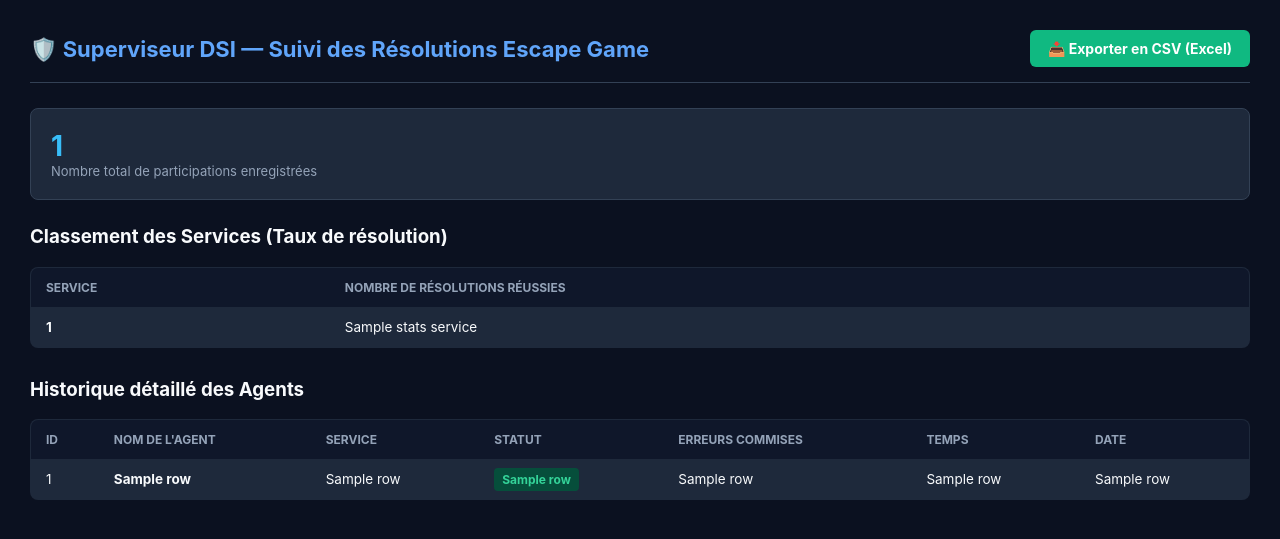
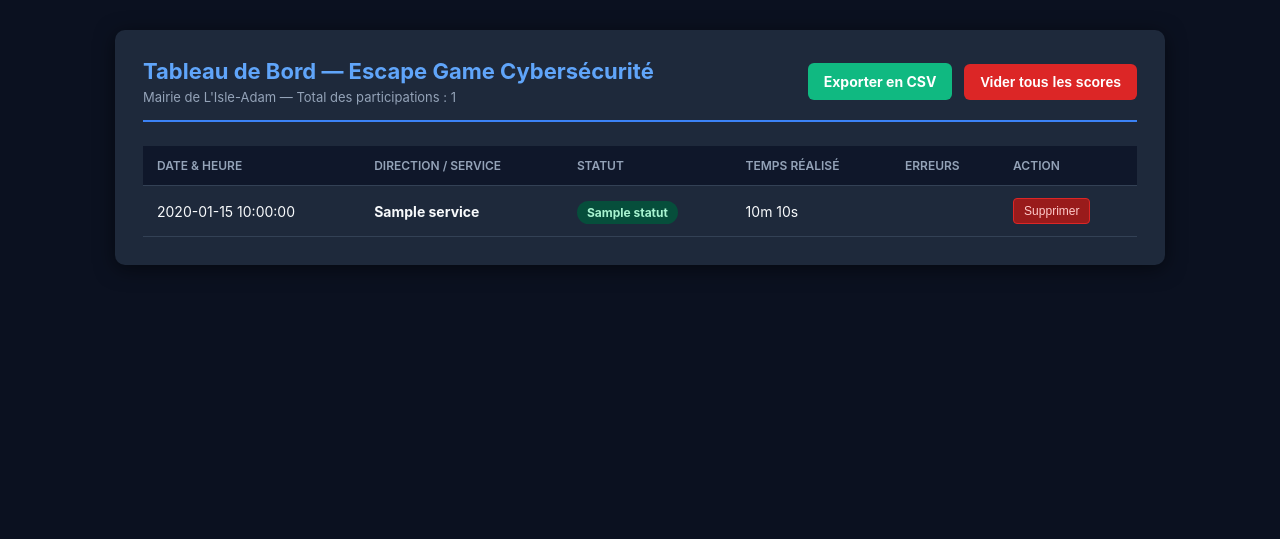
Before and after one commit to Kyotani9/escape-game-cyber, a Flask app: template templates/admin_escape.html in a window 1280 px wide. Shown: the top 539 px of the page. Run offline with Flask 3, Linux system fonts and the light colour scheme; the template is opened without the code that fills it: most values are stand-ins (such as "Sample title", 1, 10 or a date in 2020); some libraries are stand-ins or nearby versions.

Commit message:
Mise a jour complete des templates admin_escape, coffre et victoire

```diff
--- a/templates/admin_escape.html
+++ b/templates/admin_escape.html
@@ -2,81 +2,75 @@
 <html lang="fr">
 <head>
     <meta charset="UTF-8">
-    <title>Espace Superviseur DSI — Escape Game</title>
+    <title>Administration — Scores Escape Game Cyber</title>
     <style>
         * { box-sizing: border-box; }
         body { font-family: -apple-system, BlinkMacSystemFont, "Segoe UI", Roboto, sans-serif; background: #0b1120; color: #f8fafc; margin: 0; padding: 30px; }
-        .header { display: flex; justify-content: space-between; align-items: center; margin-bottom: 25px; border-bottom: 1px solid #334155; padding-bottom: 15px; }
+        .container { max-width: 1050px; margin: 0 auto; background: #1e293b; border-radius: 10px; padding: 28px; box-shadow: 0 4px 20px rgba(0,0,0,0.5); }
+        .header { display: flex; justify-content: space-between; align-items: center; border-bottom: 2px solid #3b82f6; padding-bottom: 15px; margin-bottom: 24px; flex-wrap: wrap; gap: 15px; }
         h1 { margin: 0; font-size: 22px; color: #60a5fa; }
-        .btn-export { background: #10b981; color: white; padding: 10px 18px; border-radius: 6px; text-decoration: none; font-weight: bold; font-size: 14px; }
-        .kpi-container { display: flex; gap: 20px; margin-bottom: 25px; }
-        .kpi-card { background: #1e293b; padding: 20px; border-radius: 8px; flex: 1; border: 1px solid #334155; }
-        .kpi-num { font-size: 28px; font-weight: bold; color: #38bdf8; }
-        .kpi-label { font-size: 13px; color: #94a3b8; }
-        table { width: 100%; border-collapse: collapse; background: #1e293b; border-radius: 8px; overflow: hidden; margin-bottom: 30px; border: 1px solid #334155; }
-        th, td { padding: 12px 15px; text-align: left; font-size: 13.5px; }
-        th { background: #0f172a; color: #94a3b8; text-transform: uppercase; font-size: 12px; }
-        tr:nth-child(even) { background: #182234; }
-        .badge-success { background: #064e3b; color: #34d399; padding: 4px 8px; border-radius: 4px; font-size: 12px; font-weight: bold; }
+        .actions-bar { display: flex; gap: 12px; align-items: center; }
+        .btn-export { background: #10b981; color: white; text-decoration: none; padding: 10px 16px; border-radius: 6px; font-weight: bold; font-size: 14px; }
+        .btn-export:hover { background: #059669; }
+        .btn-reset { background: #dc2626; color: white; border: none; padding: 10px 16px; border-radius: 6px; font-weight: bold; font-size: 14px; cursor: pointer; }
+        .btn-reset:hover { background: #b91c1c; }
+        table { width: 100%; border-collapse: collapse; margin-top: 10px; font-size: 14px; }
+        th, td { padding: 12px 14px; text-align: left; border-bottom: 1px solid #334155; }
+        th { background: #0f172a; color: #94a3b8; font-weight: 600; text-transform: uppercase; font-size: 12px; }
+        tr:hover { background: #0f172a; }
+        .badge-ok { background: #064e3b; color: #a7f3d0; padding: 4px 10px; border-radius: 12px; font-weight: bold; font-size: 12px; }
+        .btn-del { background: #991b1b; color: #fecaca; border: 1px solid #dc2626; padding: 5px 10px; border-radius: 4px; cursor: pointer; font-size: 12px; }
+        .btn-del:hover { background: #dc2626; color: white; }
+        .empty-msg { text-align: center; padding: 30px; color: #94a3b8; }
     </style>
 </head>
 <body>
+    <div class="container">
         <div class="header">
-        <h1>🛡️ Superviseur DSI — Suivi des Résolutions Escape Game</h1>
-        <a href="/admin/export-csv" class="btn-export">📥 Exporter en CSV (Excel)</a>
+            <div>
+                <h1>Tableau de Bord — Escape Game Cybersécurité</h1>
+                <p style="margin: 5px 0 0; font-size: 13px; color: #94a3b8;">Mairie de L'Isle-Adam — Total des participations : {{ scores|length }}</p>
             </div>
-
-    <div class="kpi-container">
-        <div class="kpi-card">
-            <div class="kpi-num">{{ total_participants }}</div>
-            <div class="kpi-label">Nombre total de participations enregistrées</div>
+            <div class="actions-bar">
+                <a href="{{ url_for('export_csv') }}" class="btn-export">Exporter en CSV</a>
+                <form action="{{ url_for('reset_scores') }}" method="POST" style="margin:0;" onsubmit="return confirm('Attention : supprimer définitivement TOUS les résultats enregistrés ?');">
+                    <button type="submit" class="btn-reset">Vider tous les scores</button>
+                </form>
             </div>
         </div>
 
-    <h3>Classement des Services (Taux de résolution)</h3>
+        {% if scores %}
             <table>
                 <thead>
                     <tr>
-                <th>Service</th>
-                <th>Nombre de résolutions réussies</th>
-            </tr>
-        </thead>
-        <tbody>
-            {% for s in stats_services %}
-            <tr>
-                <td><strong>{{ s[0] }}</strong></td>
-                <td>{{ s[1] }}</td>
-            </tr>
-            {% endfor %}
-        </tbody>
-    </table>
-
-    <h3>Historique détaillé des Agents</h3>
-    <table>
-        <thead>
-            <tr>
-                <th>ID</th>
-                <th>Nom de l'agent</th>
-                <th>Service</th>
+                        <th>Date & Heure</th>
+                        <th>Direction / Service</th>
                         <th>Statut</th>
-                <th>Erreurs commises</th>
-                <th>Temps</th>
-                <th>Date</th>
+                        <th>Temps réalisé</th>
+                        <th>Erreurs</th>
+                        <th>Action</th>
                     </tr>
                 </thead>
                 <tbody>
                     {% for row in scores %}
                         <tr>
-                <td>{{ row[0] }}</td>
-                <td><strong>{{ row[1] }}</strong></td>
-                <td>{{ row[2] }}</td>
-                <td><span class="badge-success">{{ row[3] }}</span></td>
-                <td>{{ row[4] }}</td>
-                <td>{{ row[5] }}</td>
-                <td>{{ row[6] }}</td>
+                            <td>{{ row['date_jeu'] }}</td>
+                            <td><strong>{{ row['service'] }}</strong></td>
+                            <td><span class="badge-ok">{{ row['statut'] }}</span></td>
+                            <td>{{ (row['temps_ecoule'] // 60) }}m {{ (row['temps_ecoule'] % 60) }}s</td>
+                            <td>{{ row['erreurs'] }}</td>
+                            <td>
+                                <form action="{{ url_for('delete_score', score_id=row['id']) }}" method="POST" style="margin:0;" onsubmit="return confirm('Supprimer cette entrée ?');">
+                                    <button type="submit" class="btn-del">Supprimer</button>
+                                </form>
+                            </td>
                         </tr>
                     {% endfor %}
                 </tbody>
             </table>
+        {% else %}
+            <div class="empty-msg">Aucune participation enregistrée pour le moment.</div>
+        {% endif %}
+    </div>
 </body>
 </html>
```
Lines whose indentation alone changed are shown as unchanged.
